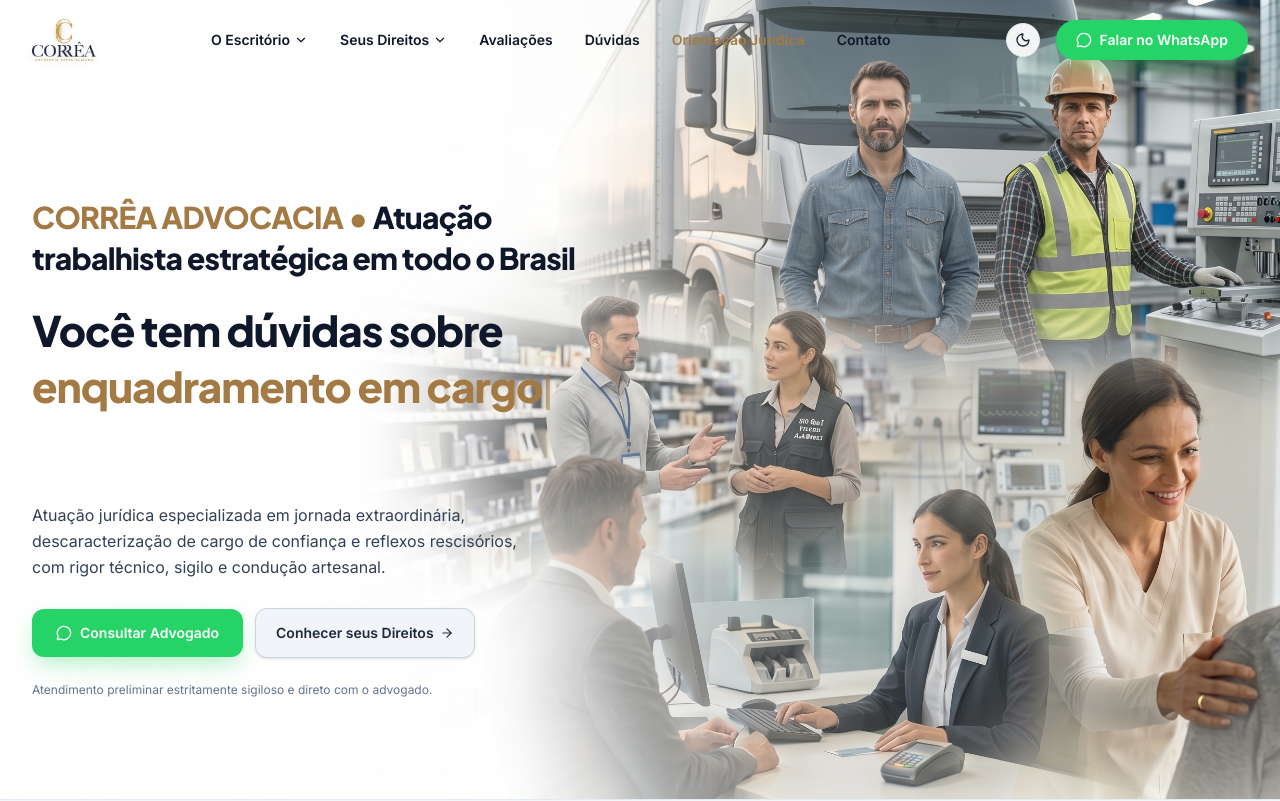
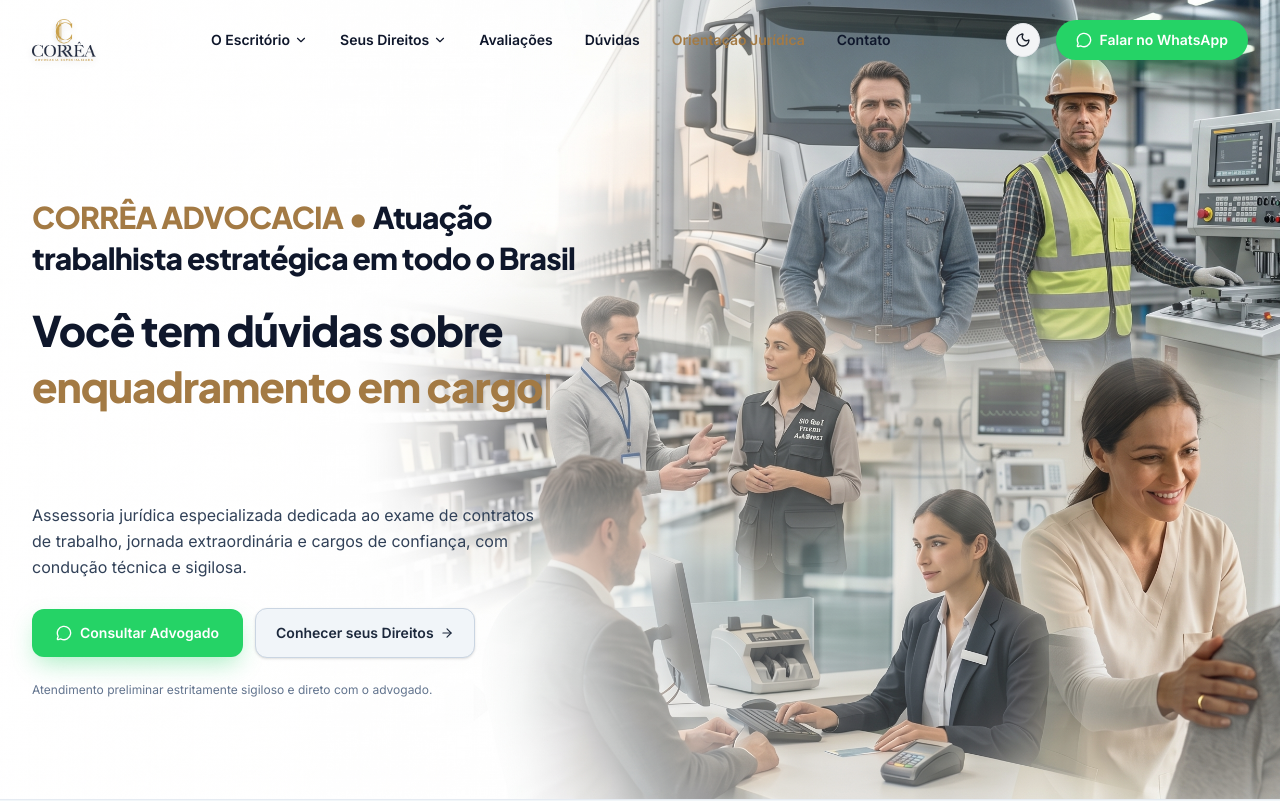
Before and after one commit to LeonardoBittencourt97/C05-Correa-Advocacia, a Next.js app: page / in a window 1280 px wide. Shown: the top 801 px of the page. Built offline with nearby package versions, Linux system fonts and the light colour scheme.

Commit message:
Atualiza subtitulo da Hero para versao institucional blindada OAB

```diff
--- a/src/components/sections/Hero.tsx
+++ b/src/components/sections/Hero.tsx
@@ -50,7 +50,7 @@ export function Hero() {
 
           {/* Subtítulo Sucinto */}
           <p className="text-sm sm:text-base text-slate-200 sm:text-slate-700 sm:dark:text-slate-300 leading-relaxed font-normal drop-shadow-[0_1px_3px_rgba(0,0,0,0.8)] sm:drop-shadow-none max-w-lg">
-            Atuação jurídica especializada em jornada extraordinária, descaracterização de cargo de confiança e reflexos rescisórios, com rigor técnico, sigilo e condução artesanal.
+            Assessoria jurídica especializada dedicada ao exame de contratos de trabalho, jornada extraordinária e cargos de confiança, com condução técnica e sigilosa.
           </p>
 
           {/* Botões de Conversão */}
```
